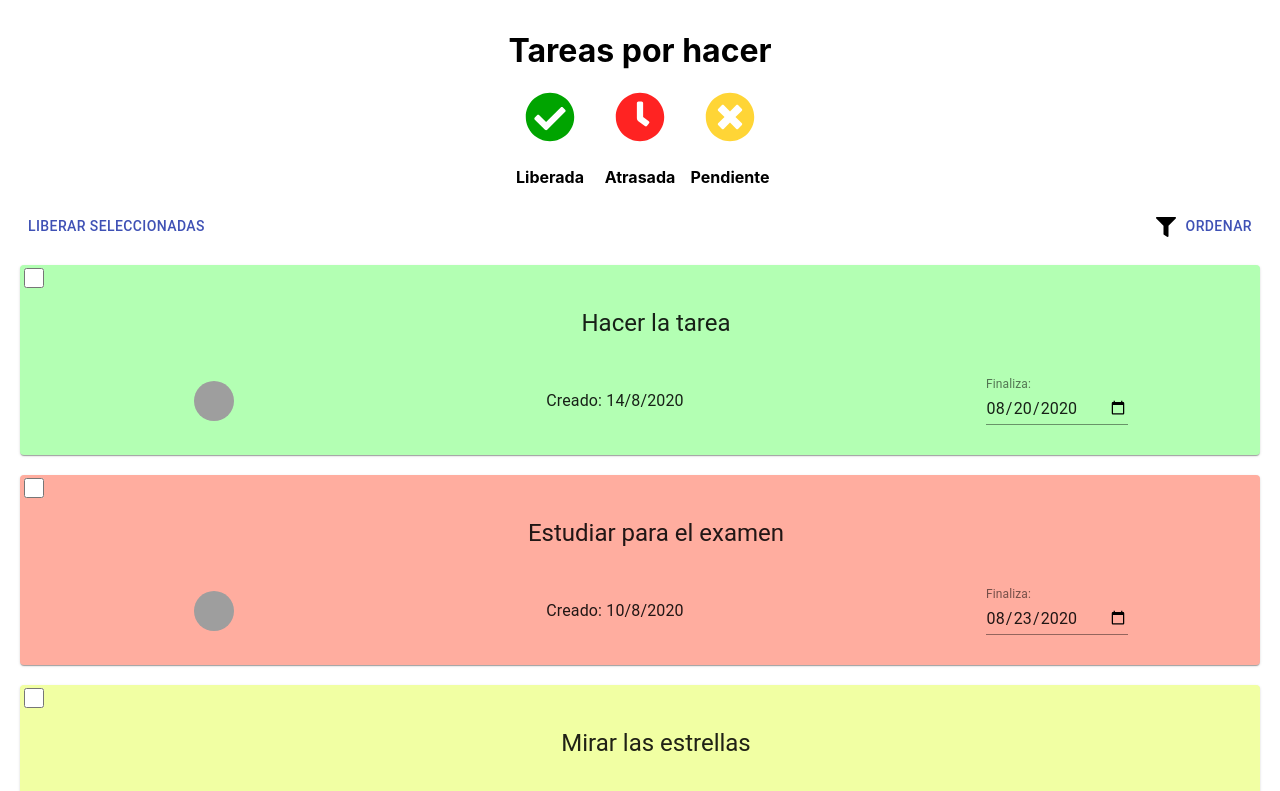
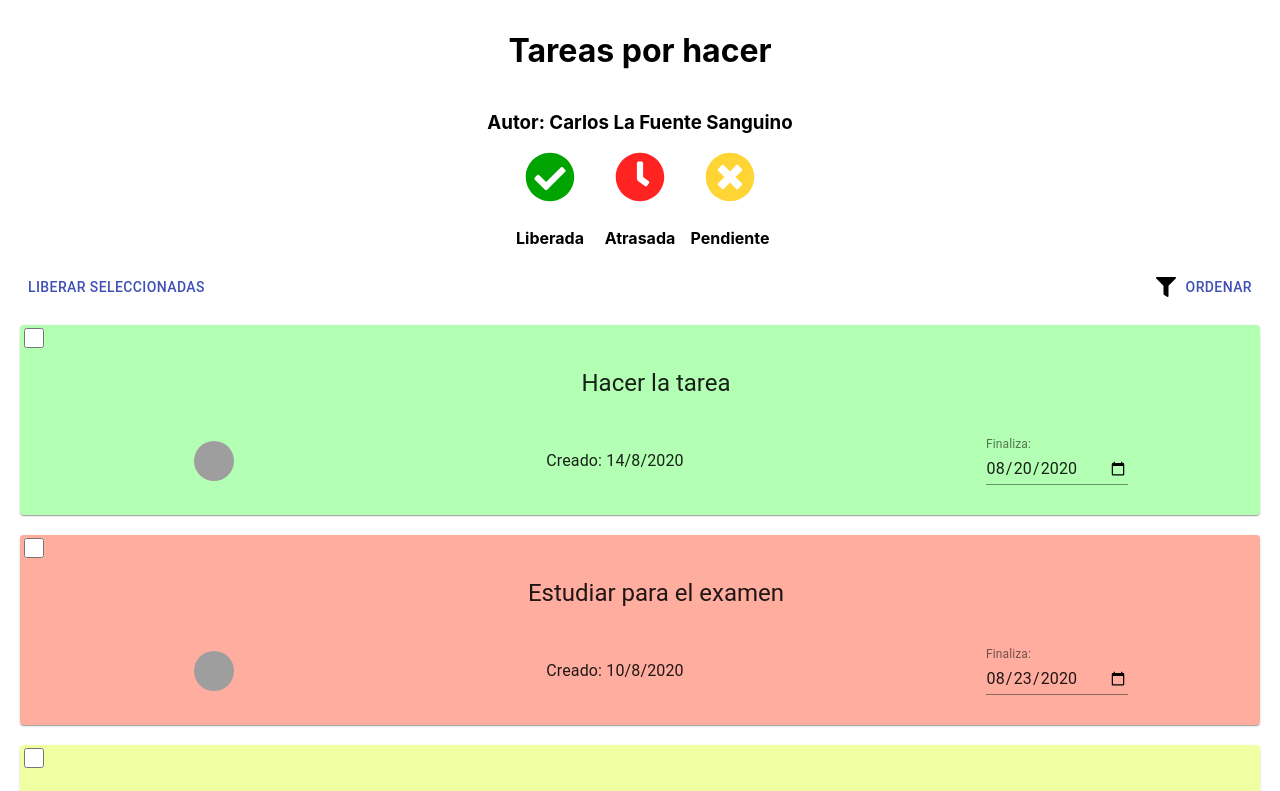
Before and after one commit to carloslafuente/todos-react-redux, a React (Create React App) app: page / in a window 1280 px wide. Shown: the top 791 px of the page. Built offline with nearby package versions, Linux system fonts and the light colour scheme; data requests are answered from the project's data file; grey boxes are pictures that could not be loaded.

Commit message:
Ready to presentation

```diff
--- a/src/components/navbar/Navbar.js
+++ b/src/components/navbar/Navbar.js
@@ -8,7 +8,8 @@ import pendiente from '../../assets/pendiente.svg';
 const Navbar = () => {
   return (
     <div className='Navbar'>
-      <h1>Tareas por hacer</h1>
+      <h1>Tareas por hacer </h1>
+      <h3>Autor: Carlos La Fuente Sanguino</h3>
       <div className='Info'>
         <div>
           <img src={liberada} alt='Liberada' className='Image-Liberada'></img>
```
Also changed, not shown: 1 other file (tests, documents, lock files or other folders).
